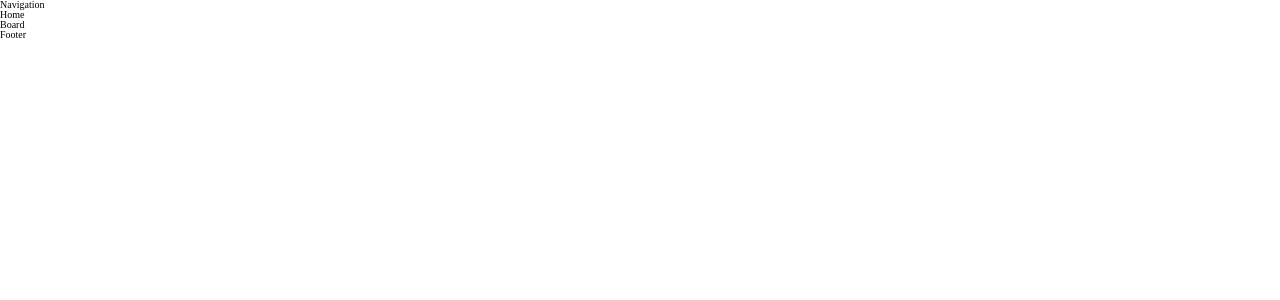
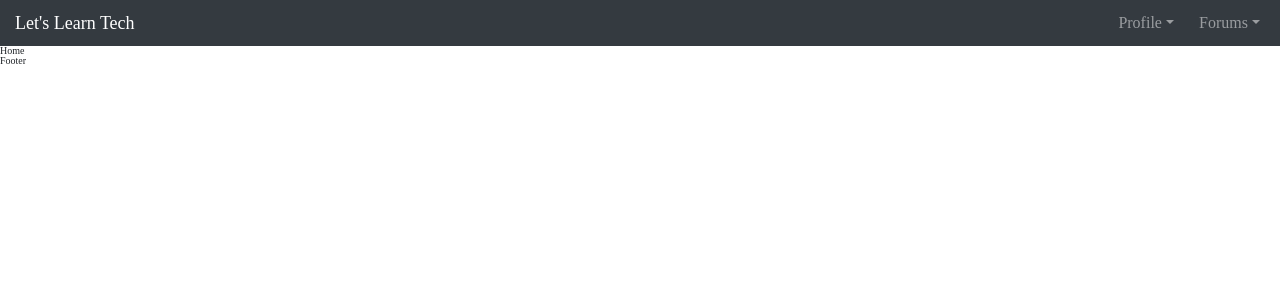
Before and after one commit to Trip4077/LLTYT, a React (Create React App) app: page / in a window 1280 px wide. Shown: the top 300 px of the page. Built offline with nearby package versions, Linux system fonts and the light colour scheme.

Commit message:
Dropdown menu items fixed, Minor Style Changes

```diff
--- a/public/index.html
+++ b/public/index.html
@@ -11,7 +11,7 @@
     <meta name="theme-color" content="#000000" />
     <link rel="manifest" href="%PUBLIC_URL%/manifest.json" />
     <title>Let's Learn Tech</title>
-
+    <link rel="stylesheet" href="https://maxcdn.bootstrapcdn.com/bootstrap/4.0.0/css/bootstrap.min.css" integrity="sha384-Gn5384xqQ1aoWXA+058RXPxPg6fy4IWvTNh0E263XmFcJlSAwiGgFAW/dAiS6JXm" crossorigin="anonymous">
   </head>
   <body>
 
--- a/src/App.js
+++ b/src/App.js
@@ -22,7 +22,6 @@ class App extends Component {
       <div className="App">
         <ForumNav />
         <Home />
-        <Board />
         <Footer />
       </div>
     );
--- a/src/components/ForumNav/ForumNav.js
+++ b/src/components/ForumNav/ForumNav.js
@@ -1,11 +1,92 @@
 import React from 'react';
 
-const ForumNav = props => {
-  return(
-    <nav>
-      Navigation
-    </nav>
-  );
+import {
+  Collapse,
+  Navbar,
+  NavbarToggler,
+  NavbarBrand,
+  Nav,
+  NavItem,
+  NavLink,
+  UncontrolledDropdown,
+  DropdownToggle,
+  DropdownMenu,
+  DropdownItem } from 'reactstrap';
+
+class ForumNav extends React.Component {
+  constructor(props) {
+    super(props);
+
+    this.state = {
+      isOpen: false,
+      loggedIn: false,
+      /*
+        Data for personalized forums
+        Requires Your Forums at index 0, Dropwdown item at index 1, all foruems at index 2
+      */
+      favorites: ["All Forums", <DropdownItem divider />, "Your List", "Web", "Data Science", "OS", "Python", "JavaScript"]
+    }
+  }
+
+  /* Used to open/close mobile nav menu  */
+  toggle = () => {
+    this.setState({
+      isOpen: !this.state.isOpen
+    })
+  }
+
+  render() {
+    /* Used to switch switch sign in/out links */
+    let log = "Sign In";
+
+    if(this.state.loggedIn) {
+      log = "Sign Out";
+    }
+
+    return(
+      <Navbar color="dark" dark expand="lg">
+
+        <NavbarBrand href="/">
+          <p>Let's Learn Tech</p>
+        </NavbarBrand>
+
+        <NavbarToggler onClick={this.toggle} />
+        <Collapse isOpen={this.state.isOpen} navbar>
+          <Nav className="ml-auto" navbar>
+
+            <UncontrolledDropdown nav inNavbar>
+              <DropdownToggle nav caret>
+                Profile
+              </DropdownToggle>
+              <DropdownMenu>
+                <DropdownItem>
+                  Profile
+                </DropdownItem>
+                <DropdownItem>
+                  Account
+                </DropdownItem>
+                <DropdownItem divider />
+                <DropdownItem>
+                  {log}
+                </DropdownItem>
+              </DropdownMenu>
+            </UncontrolledDropdown>
+
+            <UncontrolledDropdown nav inNavbar>
+              <DropdownToggle nav caret>
+                Forums
+              </DropdownToggle>
+              <DropdownMenu>
+                {this.state.favorites.map((genre, index) => <DropdownItem key={index}>{genre}</DropdownItem>)}
+              </DropdownMenu>
+            </UncontrolledDropdown>
+
+
+          </Nav>
+        </Collapse>
+      </Navbar>
+    );
+  }
 }
 
 export default ForumNav;
--- /dev/null
+++ b/src/components/ForumNav/ForumNav.less
@@ -0,0 +1,37 @@
+.App {
+  .navbar {
+    padding: 10px 0;
+
+    &:nth-child(0) {
+      paddining: 0;
+    }
+
+    .navbar-brand {
+      font-size: 1.8rem;
+     padding-left: 15px;
+    }
+  }
+}
+
+.navbar-nav {
+  .nav-item {
+    .nav-link {
+      font-size: 1.6rem;
+
+      margin-right: 15px;
+    }
+  }
+}
+
+
+.dropdown-menu {
+  min-width: 0;
+  right: 18px;
+  left: auto;
+
+  button {
+    font-size: 1.4rem;
+
+    margin: 3px 0;
+  }
+}
--- a/src/css/index.css
+++ b/src/css/index.css
@@ -139,4 +139,25 @@ html {
 }
 html body {
   box-sizing: border-box;
+  overflow-x: hidden;
 }
+.App .navbar {
+  padding: 10px 0;
+}
+.App .navbar .navbar-brand {
+  font-size: 1.8rem;
+  padding-left: 15px;
+}
+.navbar-nav .nav-item .nav-link {
+  font-size: 1.6rem;
+  margin-right: 15px;
+}
+.dropdown-menu {
+  min-width: 0;
+  right: 18px;
+  left: auto;
+}
+.dropdown-menu button {
+  font-size: 1.4rem;
+  margin: 3px 0;
+}
--- a/src/less/index.less
+++ b/src/less/index.less
@@ -61,5 +61,8 @@ html {
   font-size: 62.5%;
 	body {
 		box-sizing: border-box;
+    overflow-x: hidden;
 	}
 }
+
+@import '../components/ForumNav/ForumNav.less';
```
Also changed, not shown: src/components/Profile/Profile.js (added, +11 -0 lines).
